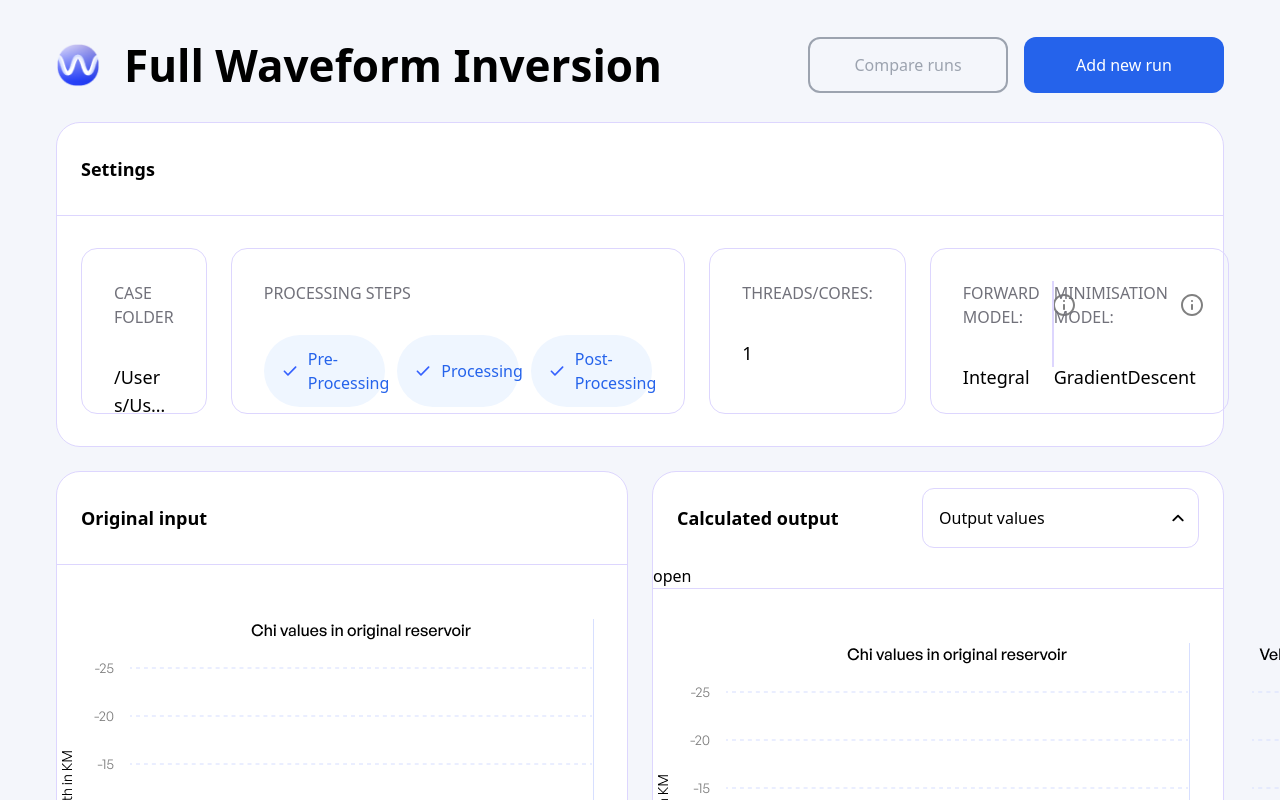
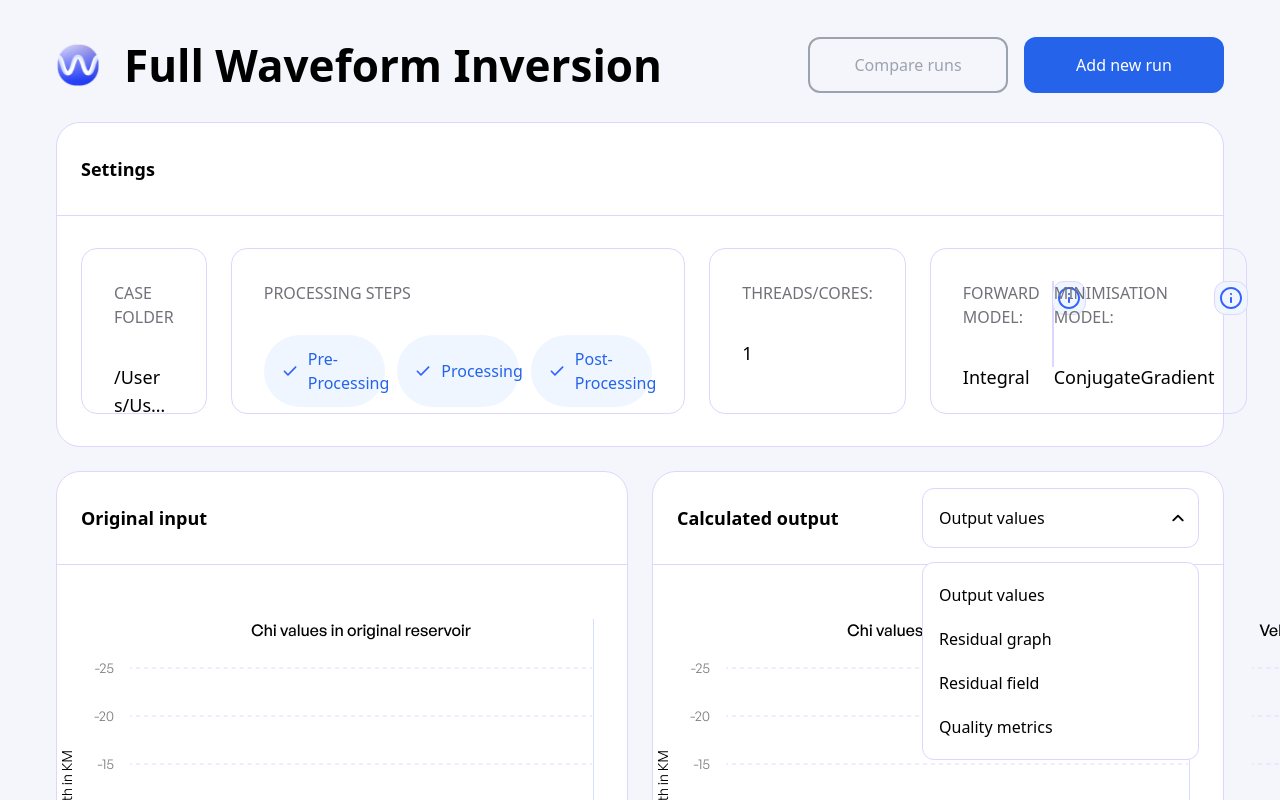
Before and after one commit to SalarGit/FWI, a React (Vite) app in the folder full-waveform-inversion/: page / in a window 1280 px wide. Both pictures are taken after a click on the button "Output values". Shown: the top 800 px of the page. Built offline with nearby package versions, Linux system fonts and the light colour scheme.

Commit message:
Create Output Dropdown

```diff
--- a/full-waveform-inversion/src/components/IO/Output.jsx
+++ b/full-waveform-inversion/src/components/IO/Output.jsx
@@ -6,35 +6,70 @@ import { useState } from "react";
 
 export default function Output() {
     const [isOpen, setIsOpen] = useState(false);
+    const [outputType, setOutputType] = useState("Output values");
 
-    function handleDropDown() {
+    function handleSetIsOpen() {
         setIsOpen((prevStatus) => prevStatus ? false : true);
     }
 
+    function handleSetOutputType(type) {
+        setOutputType(type);
+        handleSetIsOpen();
+    }
+
+    const dropDown = !isOpen ? null :
+        <div className="absolute bg-white w-[277px] right-6 top-[90px]
+            flex flex-col space-y-5 py-5 px-3
+            border border-violet-200 rounded-xl"
+            >
+            {/* <button className="text-left px-1 rounded-md
+                hover:bg-gradient-to-r from-violet-200 to-white hover:-translate-y-0.5"
+            >Output values</button> */}
+            <div className="group">
+                <button className="text-left px-1 rounded-md group-hover:-translate-y-0.5"
+                    onClick={() => handleSetOutputType("Output values")}
+                >Output values</button>
+            </div>
+            <div className="group">
+                <button className="text-left px-1 rounded-md group-hover:-translate-y-0.5"
+                    onClick={() => handleSetOutputType("Residual graph")}
+                >Residual graph</button>
+            </div>
+            <div className="group">
+                <button className="text-left px-1 rounded-md group-hover:-translate-y-0.5"
+                    onClick={() => handleSetOutputType("Residual field")}
+                >Residual field</button>
+            </div>
+            <div className="group">
+                <button className="text-left px-1 rounded-md group-hover:-translate-y-0.5"
+                    onClick={() => handleSetOutputType("Quality metrics")}
+                >Quality metrics</button>
+            </div>
+        </div>
+
+    const dropDownIcon = !isOpen ? <img src={closedIcon} alt="drop-icon.png" /> : <img src={closedIcon} alt="drop-icon.png" className="rotate-180" />
+
+
     return (
-        <div class="flex flex-col bg-white border border-violet-200 rounded-3xl w-1/2 h-[530px]">
+        <div class="relative flex flex-col bg-white border border-violet-200 rounded-3xl w-1/2 h-[530px]">
             {/* Upper Part */}
             {/* Container */}
             <div className="flex justify-between">
                 <Header header="Calculated output"/>
 
-                <button onClick={handleDropDown}
+                <button onClick={handleSetIsOpen}
                     className="flex items-center justify-between pl-4 pr-2 my-4 mr-6
                     border border-violet-200 rounded-xl w-[277px]"
                 >
-                    <p>Output values</p>
-                    {!isOpen ? (
-                        <img src={closedIcon} alt="drop-icon.png" />
-                        ) : (
-                        <img src={closedIcon} alt="drop-icon.png" className="rotate-180" />
-                    )}
+                    <p>{outputType}</p>
+
+                    {dropDownIcon}
                 </button>
+
+                {/* Output types drop-down menu */}
+                {dropDown}
+
             </div>
-                {!isOpen ? (
-                    <div>closed</div>
-                    ) : (
-                    <div>open</div>
-                )}
 
             {/* Border */}
             <div class="border-t border-violet-200" />
--- a/full-waveform-inversion/src/components/settings/Model.jsx
+++ b/full-waveform-inversion/src/components/settings/Model.jsx
@@ -1,14 +1,27 @@
 import info from '../../assets/info.svg';
+import infoBlue from '../../assets/info-blue.png';
+import infoBlueSvg from '../../assets/info-blue.svg';
+
 import Title from '../custom/Title.jsx';
+import ToolTip from './ToolTip.jsx';
 
 export default function Model({ model, modelType }) {
     const title = model + ' model:';
 
+    // const infoIcon =
+
     return (
-        <div className="flex flex-col space-y-[34px]">
+        <div className="flex flex-col space-y-[34px] relative">
             <div className="flex space-x-3">
                 <Title title={title}/>
-                <img src={info} alt="info.svg" />
+                <div className="group hover:w-[34px]">
+                    {/* <img src={info} alt="info.svg"
+                    /> */}
+                    <img src={infoBlueSvg} alt="info-blue.svg"
+                        className="absolute bg-blue-50 border border-violet-200 rounded-xl w-[34px] p-1"
+                    />
+                    <ToolTip />
+                </div>
             </div>
             <p className="text-lg font-medium">{modelType}</p>
         </div>
--- a/full-waveform-inversion/src/components/settings/Settings.jsx
+++ b/full-waveform-inversion/src/components/settings/Settings.jsx
@@ -1,5 +1,3 @@
-import info from '../../assets/info.svg';
-
 import Header from '../custom/Header.jsx';
 import Title from '../custom/Title.jsx';
 
@@ -58,7 +56,7 @@ export default function Settings() {
                 >
                     <Model model="forward" modelType="Integral"/>
                     <div class="border border-violet-200" />
-                    <Model model="minimisation" modelType="GradientDescent"/>
+                    <Model model="minimisation" modelType="ConjugateGradient"/>
                 </div>
             </div>
         </div>
--- /dev/null
+++ b/full-waveform-inversion/src/components/settings/ToolTip.jsx
@@ -0,0 +1,8 @@
+export default function ToolTip() {
+    return (
+        <div className="absolute hidden group-hover:block
+            bg-white rounded-2xl border border-violet-200 shadow">
+            <p>Tooltip</p>
+        </div>
+    )
+}
```
Also changed, not shown: full-waveform-inversion/src/assets/info-blue.png (added), full-waveform-inversion/src/assets/info-blue.svg (added).
